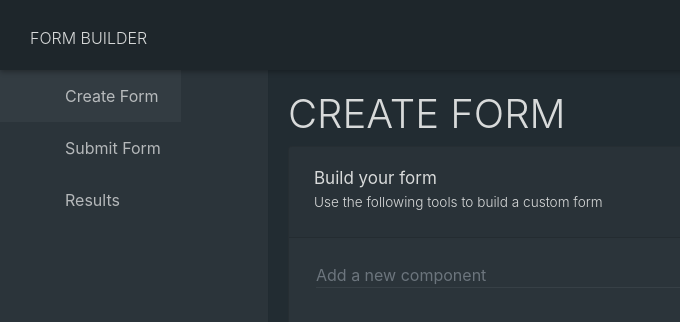
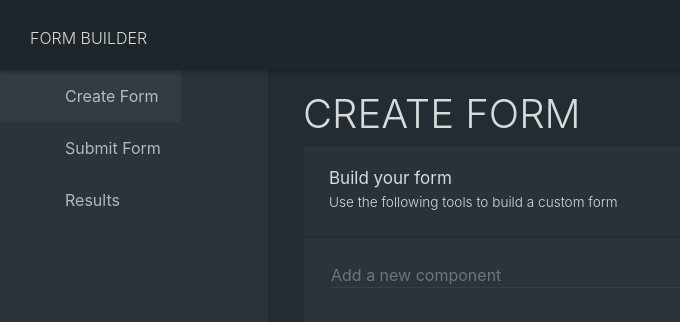
Before and after one commit to nedga055/form-builder, a React (Create React App) app: page / in a window 1280 px wide. Shown: the top 322 px of the page, without its empty margins (0-680 px from the left). Built offline with nearby package versions, Linux system fonts and the light colour scheme; a web font is replaced by a local one.

Commit message:
Use bootstrap grid for layout

```diff
--- a/src/App.js
+++ b/src/App.js
@@ -5,6 +5,9 @@ import './assets/css/app.css';
 import Header from './components/Header/Header';
 import Nav from './components/Navigation/Nav';
 import PageTitle from './components/PageTitle/PageTitle';
+
+// Bootstrap
+import { Grid, Row, Col } from 'react-bootstrap';
 
 // Views
 import FormBuilder from './views/FormBuilder';
@@ -20,8 +23,14 @@ class App extends Component {
 					<Nav pages={PAGES} />
 				</aside>
 				<section id="content">
+				    <Grid fluid={true}>
+				        <Row>
+				            <Col sm={12}>
 				                <PageTitle title={currentPage.title} />
 				                <FormBuilder />
+				            </Col>
+				        </Row>
+				    </Grid>
 				</section>
 			</section>
 		</div>
```
Lines whose indentation alone changed are shown as unchanged.
